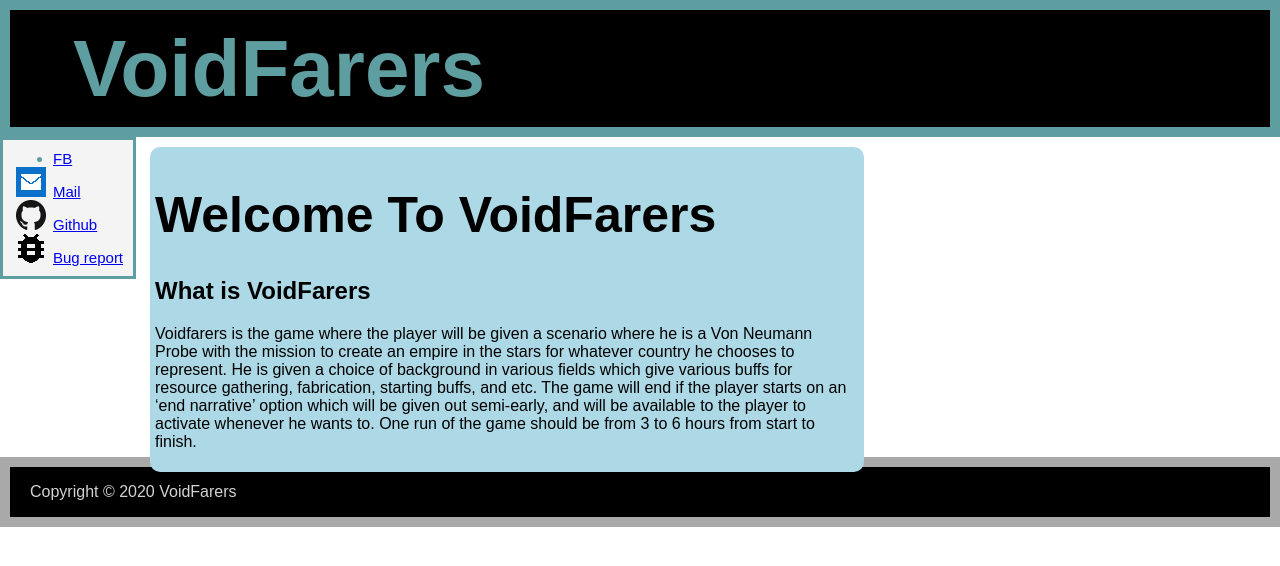
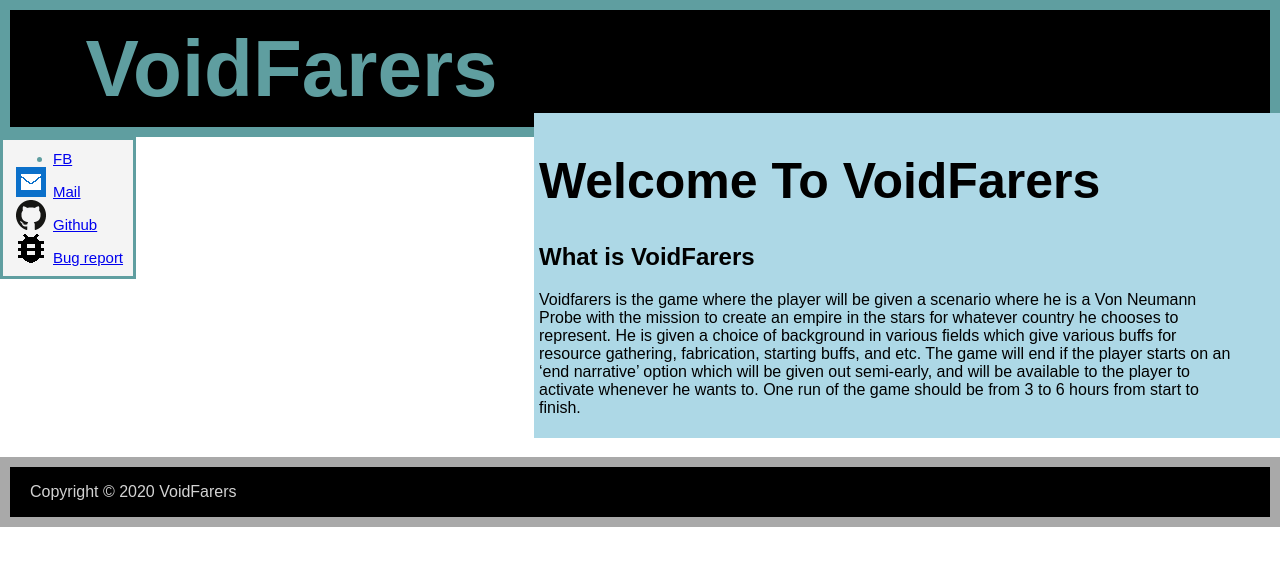
Before and after one commit to Peter-J-Ray/Voidfarers, a plain HTML site: page Index.html in a window 1280 px wide. Shown: the top 566 px of the page. Drawn offline with Linux system fonts and the light colour scheme.

Commit message:
Update style.css

```diff
--- a/style.css
+++ b/style.css
@@ -23,24 +23,25 @@ body {
 .index #mainHeader h1 {
     position: relative;
     left: 5%;
-    margin: 1% 0px;
+    margin: 1%;
 }
 
 .index .container2 {
-    margin: 10px 150px;
+    top: 21.5%;
+    right: 0%;
     background: lightblue;
     color: black;
     border: 5px;
     border-style: solid;
     border-color: lightblue;
-    border-radius: 10px;
     width: 55%;
     position: absolute;
-    float: left;
+    padding-right: 2.5%;
 }
 
 .index #welcome {
     font-size: 50px;
+    right: 50%;
 }
 
 .index h2 {
@@ -52,7 +53,6 @@ body {
 }
 
 .index #linksBar {
-    padding 0px;
     position: fixed;
     background: #f4f4f4;
     color: cadetblue;
```
